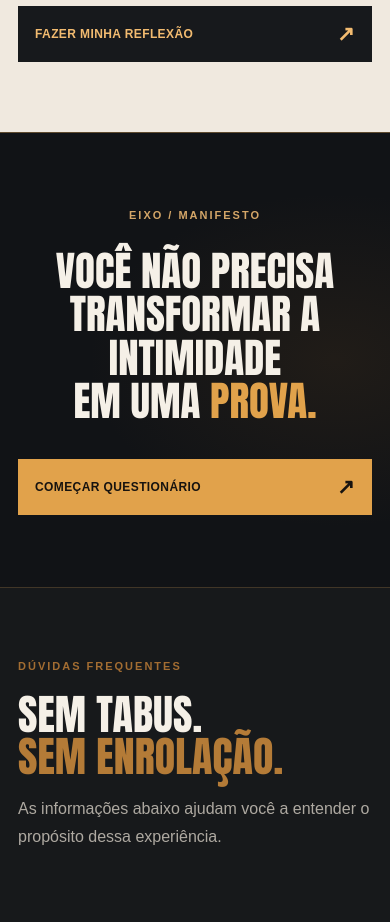
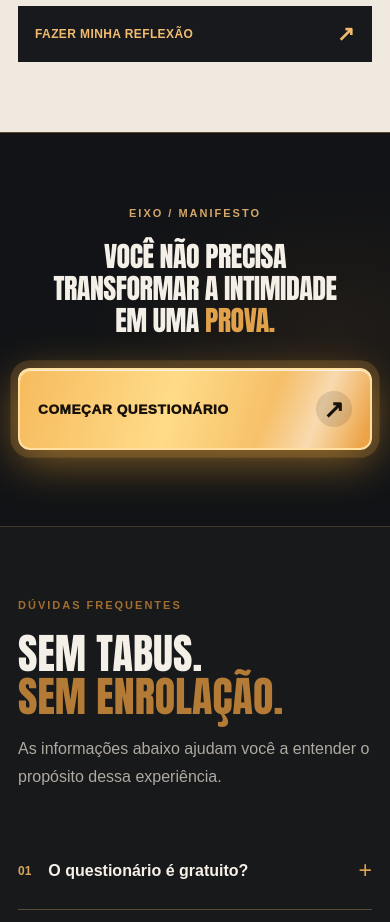
Before and after one commit to dramaflix2026-stack/eixo-performance, a Next.js app: page / in a window 390 px wide. Shown: the part 3100-4022 px from the top of the page. Built offline with nearby package versions, Linux system fonts and the light colour scheme.

Commit message:
style: pulse-glow CTA, animated shine, mobile headline overflow fix

```diff
--- a/app/globals.css
+++ b/app/globals.css
@@ -318,3 +318,64 @@
 .mx-step-foot h4{color:#fbf7ef;font-size:14px;letter-spacing:.5px;line-height:1.3;margin:0 0 10px;font-weight:800}
 .mx-step-foot p{font-size:13px;color:#c6bdb2;line-height:1.5}
 @media(max-width:760px){.mx-steps article{min-height:0}.mx-step-graphic{height:235px}.mx-step-foot{min-height:0}.mx-card-photo{object-position:center 28%}}
+
+
+/* Spotlight CTA — strong yet refined attention cue for the mobile manifesto */
+.mx-manifesto-inner{max-width:100%;overflow:visible}
+.mx-manifesto h2{max-width:100%;overflow-wrap:normal;text-wrap:balance}
+.mx-manifesto .mx-manifesto-cta{
+  position:relative;isolation:isolate;overflow:hidden;
+  min-height:72px;padding:22px clamp(22px,3.2vw,44px);
+  border:2px solid #ffe0a0;border-radius:12px;
+  color:#17110a;background:linear-gradient(105deg,#f6bb5e 0%,#ffdb88 43%,#eca246 100%);
+  box-shadow:0 0 0 6px rgba(242,173,75,.13),0 12px 45px rgba(239,164,49,.37),inset 0 1px 0 rgba(255,255,255,.65);
+  font-size:clamp(14px,1.25vw,17px);font-weight:950;
+  letter-spacing:.55px;text-align:left;
+  animation:mxCtaGlow 2.8s ease-in-out infinite;
+  transition:transform .2s ease,filter .2s ease
+}
+.mx-manifesto .mx-manifesto-cta::before{
+  content:"";position:absolute;z-index:-1;inset:-80% auto -80% -65%;
+  width:28%;transform:rotate(22deg);
+  background:linear-gradient(90deg,transparent,rgba(255,255,255,.52),transparent);
+  animation:mxCtaSheen 5s ease-in-out infinite;
+  pointer-events:none
+}
+.mx-manifesto .mx-manifesto-cta>span{
+  display:grid;place-items:center;flex:0 0 39px;width:39px;height:39px;
+  border-radius:50%;background:rgba(22,20,18,.12);
+  font-size:25px;transition:transform .18s ease;
+}
+.mx-manifesto .mx-manifesto-cta:hover,.mx-manifesto .mx-manifesto-cta:focus-visible{
+  transform:translateY(-3px);filter:brightness(1.08);
+  box-shadow:0 0 0 7px rgba(255,202,107,.19),0 20px 58px rgba(239,164,49,.55)
+}
+.mx-manifesto .mx-manifesto-cta:hover>span{transform:translate(3px,-3px)}
+.mx-manifesto .mx-manifesto-cta:focus-visible{outline:3px solid #fff;outline-offset:5px}
+@keyframes mxCtaGlow{
+  0%,100%{box-shadow:0 0 0 5px rgba(242,173,75,.10),0 9px 28px rgba(239,164,49,.28),inset 0 1px 0 rgba(255,255,255,.6)}
+  50%{box-shadow:0 0 0 9px rgba(242,173,75,.22),0 12px 55px rgba(255,177,53,.60),inset 0 1px 0 rgba(255,255,255,.85)}
+}
+@keyframes mxCtaSheen{0%,18%{left:-65%}36%,100%{left:140%}}
+@media(max-width:760px){
+  .mx-manifesto{padding:70px 0 76px}
+  .mx-manifesto h2{
+    font-size:clamp(29px,7.7vw,46px);
+    letter-spacing:-.8px;line-height:1.14;
+    width:100%;margin:20px auto 32px;
+    overflow-wrap:break-word;text-wrap:balance
+  }
+  .mx-manifesto .mx-manifesto-cta{
+    width:100%;max-width:100%;min-height:82px;
+    padding:17px 18px;font-size:clamp(13px,3.5vw,17px);
+    gap:14px
+  }
+  .mx-manifesto .mx-manifesto-cta>span{flex-basis:36px;width:36px;height:36px}
+}
+@media(max-width:390px){
+  .mx-manifesto h2{font-size:clamp(28px,7.1vw,34px);letter-spacing:-.5px}
+}
+@media(prefers-reduced-motion:reduce){
+  .mx-manifesto .mx-manifesto-cta,
+  .mx-manifesto .mx-manifesto-cta::before{animation:none!important}
+}
```
